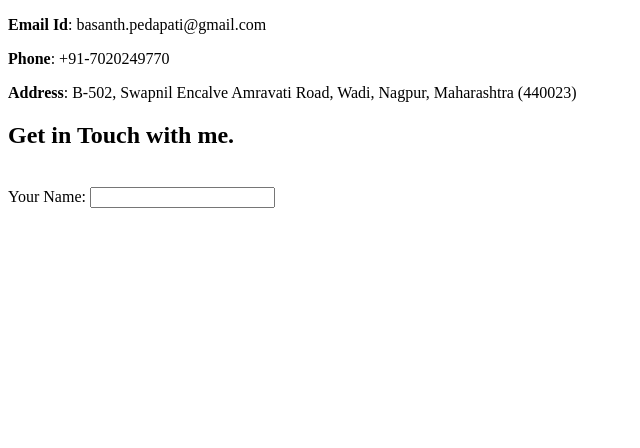
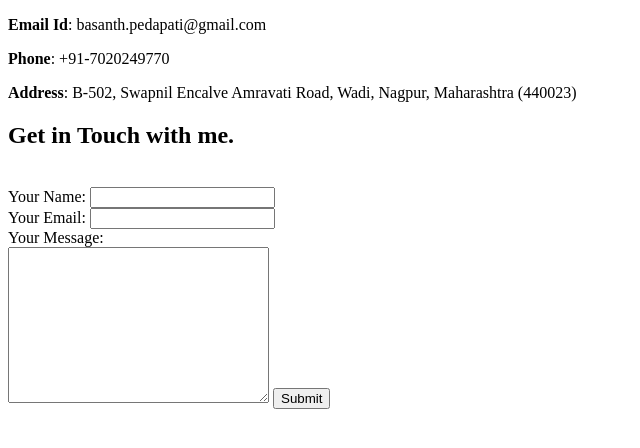
Before and after one commit to Basanth29/cv, a plain HTML site: page contact-me.html in a window 1280 px wide. Shown: the whole page, without its empty margins (0-640 px from the left). Drawn offline with Linux system fonts and the light colour scheme.

Commit message:
forms_final_htmlchanges

```diff
--- a/contact-me.html
+++ b/contact-me.html
@@ -13,9 +13,14 @@
 
     <h2>Get in Touch with me.</h2>
     <br>
-    <form class="" action="index.html" method="post">
+    <form class="" action="mailto:basanth.pedapati@gmail.com" method="post" enctype="text/plain">
         <label>Your Name:</label>
-        <input type="text" name="" value="">
+        <input type="text" name="yourName" value=""><br>
+        <label>Your Email:</label>
+        <input type="email" name="yourEmail" value=""><br>
+        <label>Your Message:</label><br>
+        <textarea name="yourMessage" rows="10" cols="30"></textarea>
+        <input type="submit" name="">
     </form>
 </body>
 </html>
```
